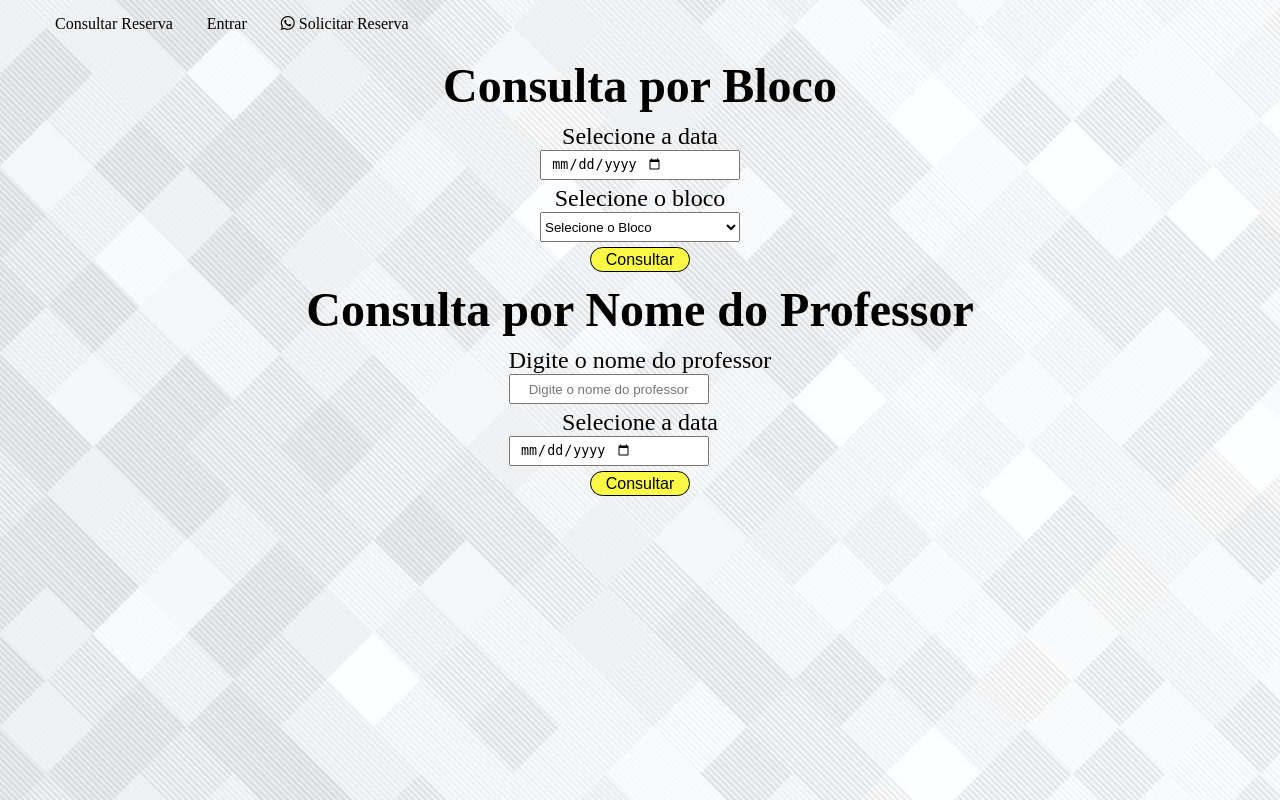
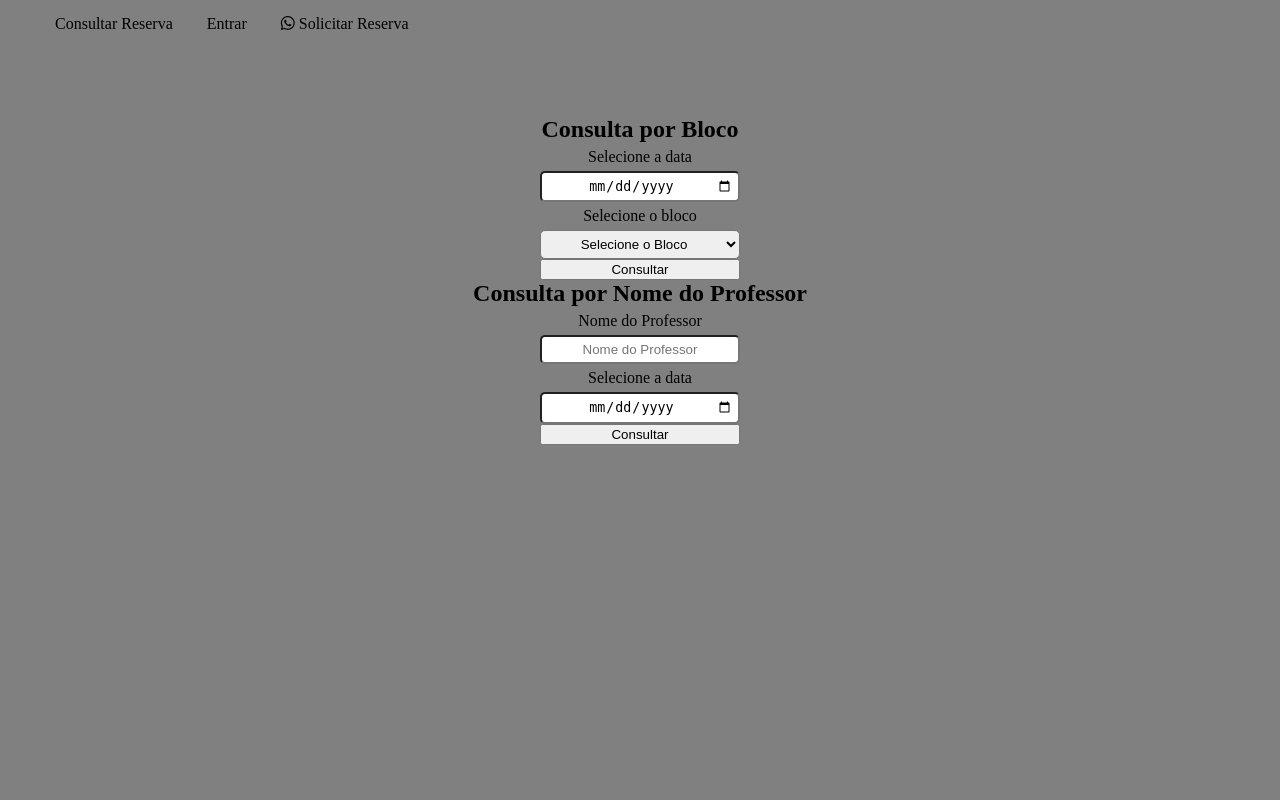
Before and after one commit to Endrio-Korb/uniasselvi-reserva, a Django app: page /consulta/ in a window 1280 px wide. Run offline with Django 4.2, Linux system fonts and the light colour scheme; data that the repository does not hold is empty; some libraries are stand-ins or nearby versions.

Commit message:
alterando css da pagina inicial

```diff
--- a/consulta/templates/consulta.html
+++ b/consulta/templates/consulta.html
@@ -27,37 +27,42 @@
 
     {% comment %} Consulta ensalamento por bloco e data{% endcomment %}
     <section>
-        <div class="container-flex-column">
-            <h1 class="tittle text-center">Consulta por Bloco</h1>
+        <div class="container">
+            <h1 class="">Consulta por Bloco</h1>
+        </div>
         <form action="{% url 'consulta:ensalamento_labs' %}" method="POST"> {% csrf_token %}
             <div class="container">
-                     <label class='text text-center' for="data">Selecione a data</label>
-                    <input class="input" type="date" id='data' name="data" placeholder='Selecione a data'>
-                    <label class='text text-center' for="bloco1">Selecione o bloco</label>
+                <label class='' for="data">Selecione a data</label>
+                <input class="input" type="date" id='data' name="data">
+            </div>
+            <div class="container">
+                <label class='' for="bloco1">Selecione o bloco</label>
                 <select id='bloco1' class="input" name="bloco" >
                     <option Selected>Selecione o Bloco</option>
                     {% for bloco in blocos %}
                     <option value="{{bloco.id_bloco}}">{{bloco.bloco}}</option>
                     {% endfor %}
                 </select>
+                <button type='submit' class='btn'>Consultar</button>
             </div>
-                <button type='submit' class='btn'>Consultar</button>
         </form>
-        </div>
     </section>
 
     {% comment %} Consulta por nome do professor e data{% endcomment %}
     <section>
-        <div class="container-flex-column">
-            <h1 class="tittle text-center">Consulta por Nome do Professor</h1>
+        <div class="container">
+            <h1 class="">Consulta por Nome do Professor</h1>
+        </div>
             <form action="{% url "consulta:ensalamento_labs_nome" %}" method='POST'> {% csrf_token %}
                 <div class="container">
-                    <label class='text text-center' for="nome">Digite o nome do professor</label>
-                    <input class="input" type="text" id="nome" name='nome_professor' placeholder='Digite o nome do professor'>
-                    <label class='text text-center' for="data2">Selecione a data</label>
-                    <input class="input" id="data2" type="date" name="data">
+                    <label class="" for="nome">Nome do Professor</label>
+                    <input class="" type="text" id="nome" name='nome_professor' placeholder='Nome do Professor'>
                 </div>
+                <div class="container">
+                    <label class="" for="data2">Selecione a data</label>
+                    <input class="" id="data2" type="date" name="data">
                     <button type='submit' class="btn">Consultar</button>
+                </div>
             </form>
         </div>
 </section>
--- a/static/css/style.css
+++ b/static/css/style.css
@@ -3,18 +3,15 @@
     box-sizing: border-box;
 }
 body {
-    min-height: 100vh;
-    background-image: url(../img/fundo4.jpg);
-    background-repeat: repeat;
-    background-size: cover;
+    background-color: grey;
 }
 
 .text-table {
-    color: black;
+    color: white;
 }
 .tittle,
 .text {
-    color: black;
+    color: white;
     font-size: 1.5em;
 }
 
@@ -54,81 +51,12 @@ body {
     margin-bottom: 50px;
 }
 
-.mensagem_erro {
-    font-size: 1.75em;
-    background-color: red;
-    border: 5px solid rgb(175, 1, 1);
+
+/* Barra de Navegação */
+.nav {
+    margin-bottom: 50px;
 }
 
-.mensagem_sucesso {
-    font-size: 2em;
-    background-color:rgb(0, 138, 0) ;
-    border: 5px solid rgb(1, 94, 1);
-}
-
-/* Containers */
-.grid-container-table {
-    display: grid;
-    grid-template-areas: "table";
-    grid-template-columns: 1fr;
-}
-
-.container-flex {
-    display: flex;
-    justify-content: center;
-    align-items: center;
-}
-
-.container-flex-column {
-    display: flex;
-    flex-direction: column;
-    justify-content: center;
-    align-items: center;
-}
-
-.container-message {
-    max-width: 800px;
-}
-
-#nova-reserva,
-#reserva-atual {
-    margin: 5px;
-}
-
-#reserva-atual {
-    row-gap: 35px;
-}
-
-
-#btn-update {
-    transform: translate(-110px);
-}
-
-/*  Inputs */
-input {
-    width: 200px;
-    height: 30px;
-    text-align: center;
-}
-
-select {
-    width: 200px;
-    height: 30px;
-}
-
-#select-htmx {
-    margin-top: 10px;
-    margin-bottom: 5px;
-}
-
-.input {
-    display: flex;
-    align-content: center;
-    align-items: center;
-    margin-bottom: 5px;
-}
-
-/* Barra de Navegação */
 .nav .navbar li {
     display: inline-block;
 }
@@ -221,27 +149,6 @@ i#burguer {
     font-size: 1.5em;
     color: white;
 
-}
-
-/* Botões */
-.btn {
-    margin-left: auto;
-    margin-right: auto;
-    margin-top: 5px;
-    display: block;
-    color:black;
-    background-color:rgb(250, 250, 70);
-    border: 1px solid black;
-    height: 25px;
-    width: 100px;
-    border-radius: 10rem;
-    font-size: 1em;
-
-    transition: transform 0.3s;
-}
-
-.btn:hover {
-    transform: translateY(-3px);
 }
 
 /* Adiciona um espaço entre o painel e a barra de seleção de lado */
@@ -363,69 +270,20 @@ i#burguer {
     opacity: 100%;
 }
 
-/* Tabela */
-table, th, td {
-    border: 1px solid black;
-    color: black;
+.container {
+    width: min(800px, 90%);
+    display: grid;
+    justify-content: center;
+    margin: auto;
 }
 
-table {
-    border-collapse: collapse;
-    margin-bottom: 10px;
-}
-table td {
-    border: 1px solid black;
+.container input, label, select {
+    text-align: center;
+    padding: 5px;
+    border-radius: 5px;
+    width: 200px;
 }
 
-th, td{
-    border: none;
-    padding: 10px;
-    text-align: center;
-    font-size: 1.5em;
-}
-
-
-th{
-    font-weight: bold;
-}
-
-table .lista_reservados:hover:nth-child(1n + 2),
-table .lista_reservados:hover:nth-child(1n + 2) .text {
-    background-color:lightgray;
-}
-
-table .lista_disponiveis:hover:nth-child(1n + 1),
-table .lista_disponiveis:hover:nth-child(1n + 1) .text {
-    background-color: lightgray;
-}
-td {
-    width: 500px;
-    text-align: center;
-}
-
-table .lista_reservados .lab {
-    width: 600px;
-}
-tr .periodo {
-    width: 130px;
-}
-
-tr #acoes {
-    max-width: 50px;
-}
-
-tr .icons {
-    font-size: 1.5rem;
-}
-
-/* Titulos */
-h1 {
-    font-size: 2em;
-    margin-left: 15px;
-    margin-right: 15px;
-    margin-top: 10px;
-    margin-bottom: 10px;
-}
 
 
 @media  screen and (max-width:480px) {
```
Lines whose indentation alone changed are shown as unchanged.
